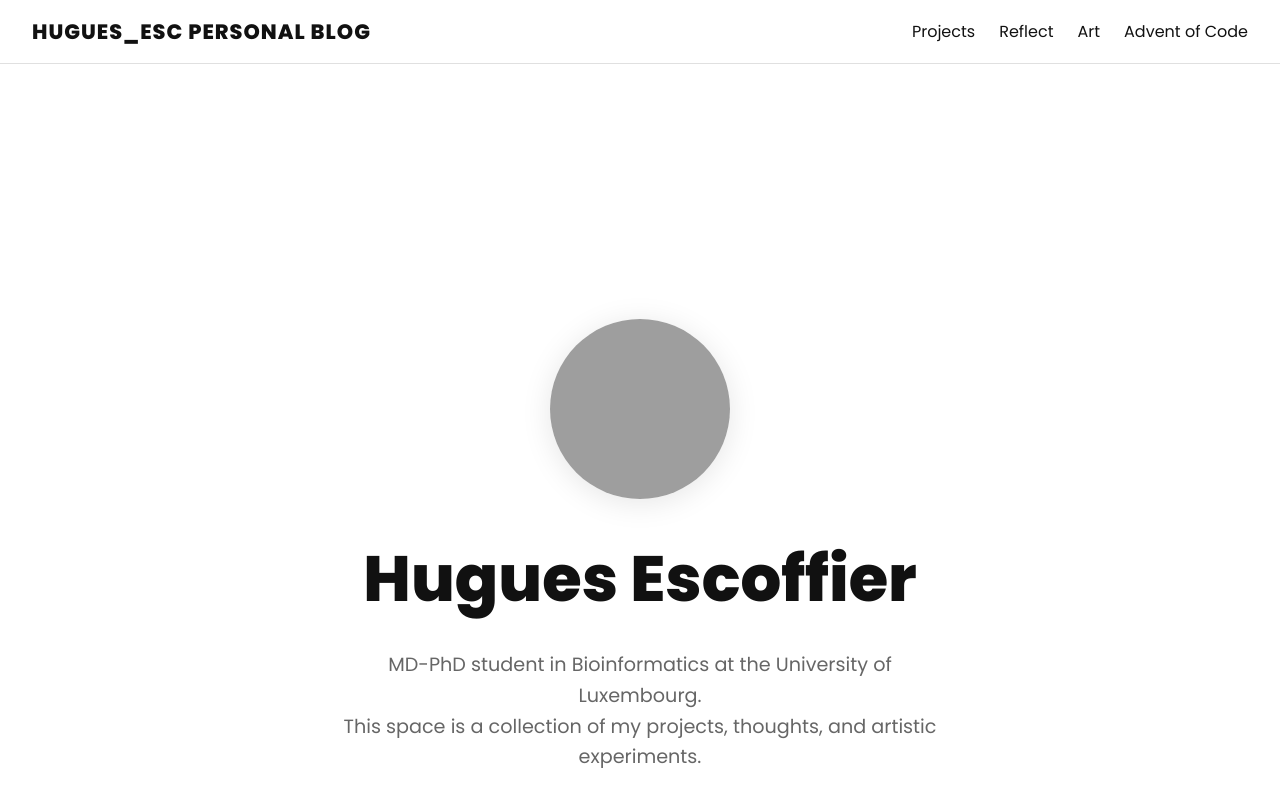
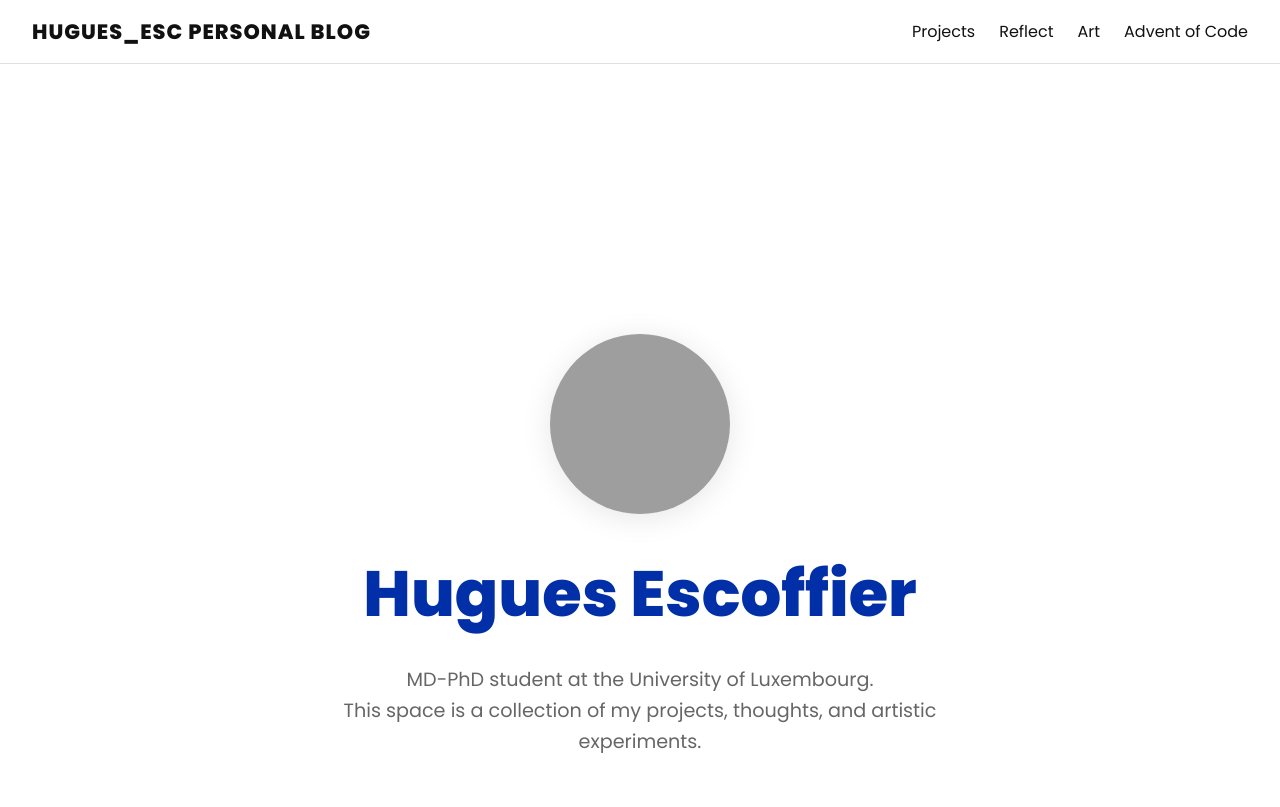
Before and after one commit to h-escoffier/h-escoffier.github.io, a Jekyll site: the page built from index.md, in a window 1280 px wide and 900 px high. Shown: the top 807 px of the window. Built offline with Jekyll 4.4.1, drawn with Linux system fonts in a browser that asks for light colours; grey boxes are pictures that could not be loaded.

Commit message:
fix: colors main layout

```diff
--- a/_config.yml
+++ b/_config.yml
@@ -1,5 +1,5 @@
 title: "hugues_esc personal blog"
-description: "personal interests"
+description: "personal blog"
 theme: minima
 
 # Navigation
--- a/_layouts/main.html
+++ b/_layouts/main.html
@@ -3,7 +3,7 @@
 <head>
   <meta charset="UTF-8">
   <meta name="viewport" content="width=device-width, initial-scale=1">
-  <title>{{ page.title }}</title>
+  <title>{{ page.description }}</title>
 
   <!-- Google Font -->
   <link href="https://fonts.googleapis.com/css2?family=Poppins:wght@300;400;600;800&display=swap" rel="stylesheet">
@@ -13,7 +13,7 @@
       --bg: #ffffff;
       --text: #111111;
       --muted: #666666;
-      --accent: #007bff;
+      --accent: #002FA7;
       --font: 'Poppins', sans-serif;
     }
 
@@ -105,6 +105,7 @@
       font-weight: 800;
       margin: 0.5rem 0;
       animation: fadeUp 1s ease-out forwards;
+      color: #002FA7;
     }
 
     p.subtitle {
--- a/index.md
+++ b/index.md
@@ -9,7 +9,7 @@ title: hugues_esc
   <h1>Hugues Escoffier</h1>
 
   <p class="subtitle">
-    MD-PhD student in Bioinformatics at the University of Luxembourg. <br>
+    MD-PhD student at the University of Luxembourg. <br>
     This space is a collection of my projects, thoughts, and artistic experiments.
   </p>
 </main>
```
